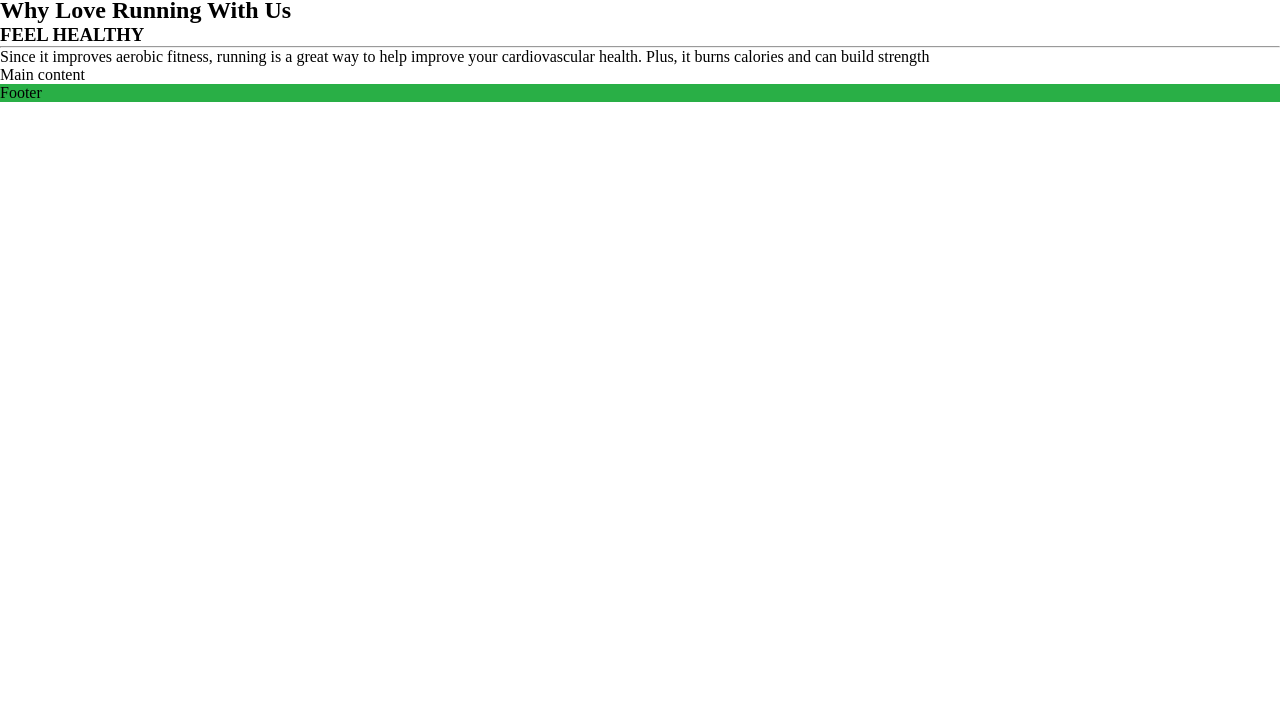
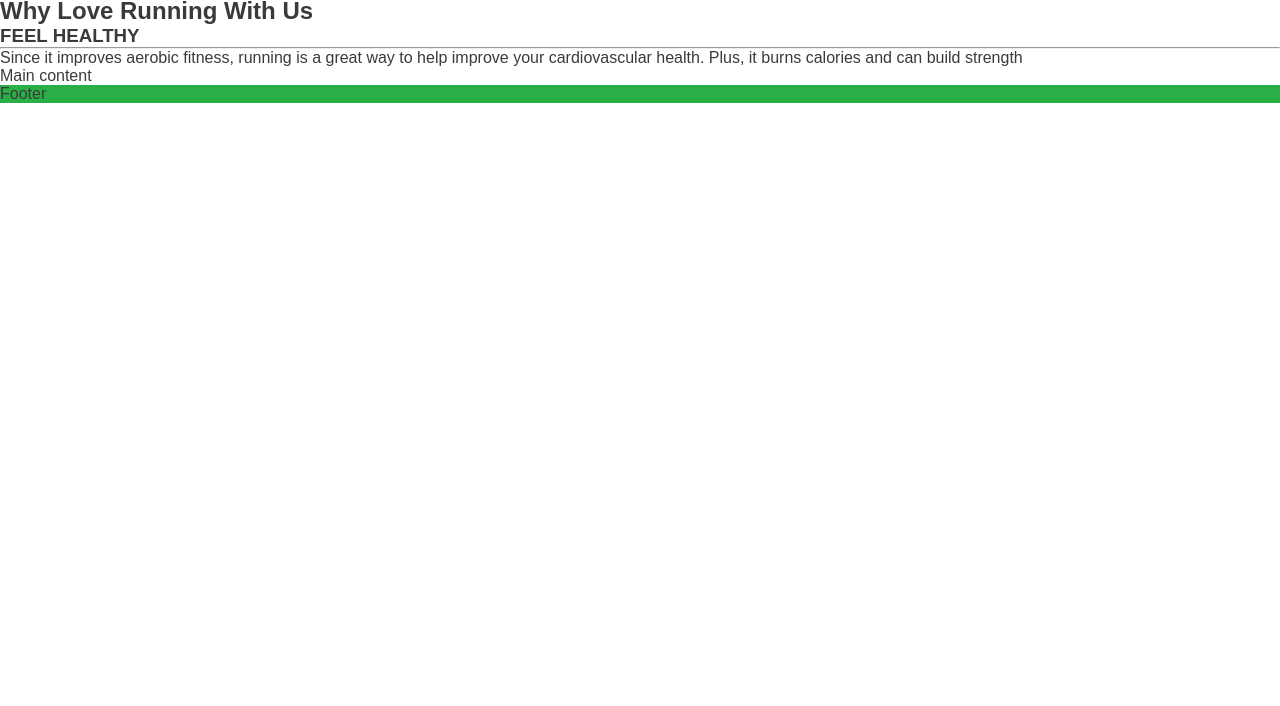
Before and after one commit to mobatatare09/loverunning, a plain HTML site: page index.html in a window 1280 px wide. Shown: the part 94-800 px from the top of the page. Drawn offline with Linux system fonts and the light colour scheme.

Commit message:
font style

```diff
--- a/assets/css/styles.css
+++ b/assets/css/styles.css
@@ -1,7 +1,15 @@
+@import url('https://fonts.googleapis.com/css2?family=Lato:ital,wght@0,100;0,300;0,400;0,700;0,900;1,100;1,300;1,400;1,700;1,900&display=swap');
 *{
     padding: 0;
     margin: 0;
     box-sizing: border-box;
+}
+body{
+    min-height: 100vh;
+    display: flex;
+    flex-direction: column;
+    color: #3a3a3a;
+    font-family: sans-serif;
 }
 /* header */
 header{
@@ -10,6 +18,7 @@ header{
 }
 main{
     background-color: blue;
+    flex: 1 0 auto;
     /* footer */
 }
 footer{
```
